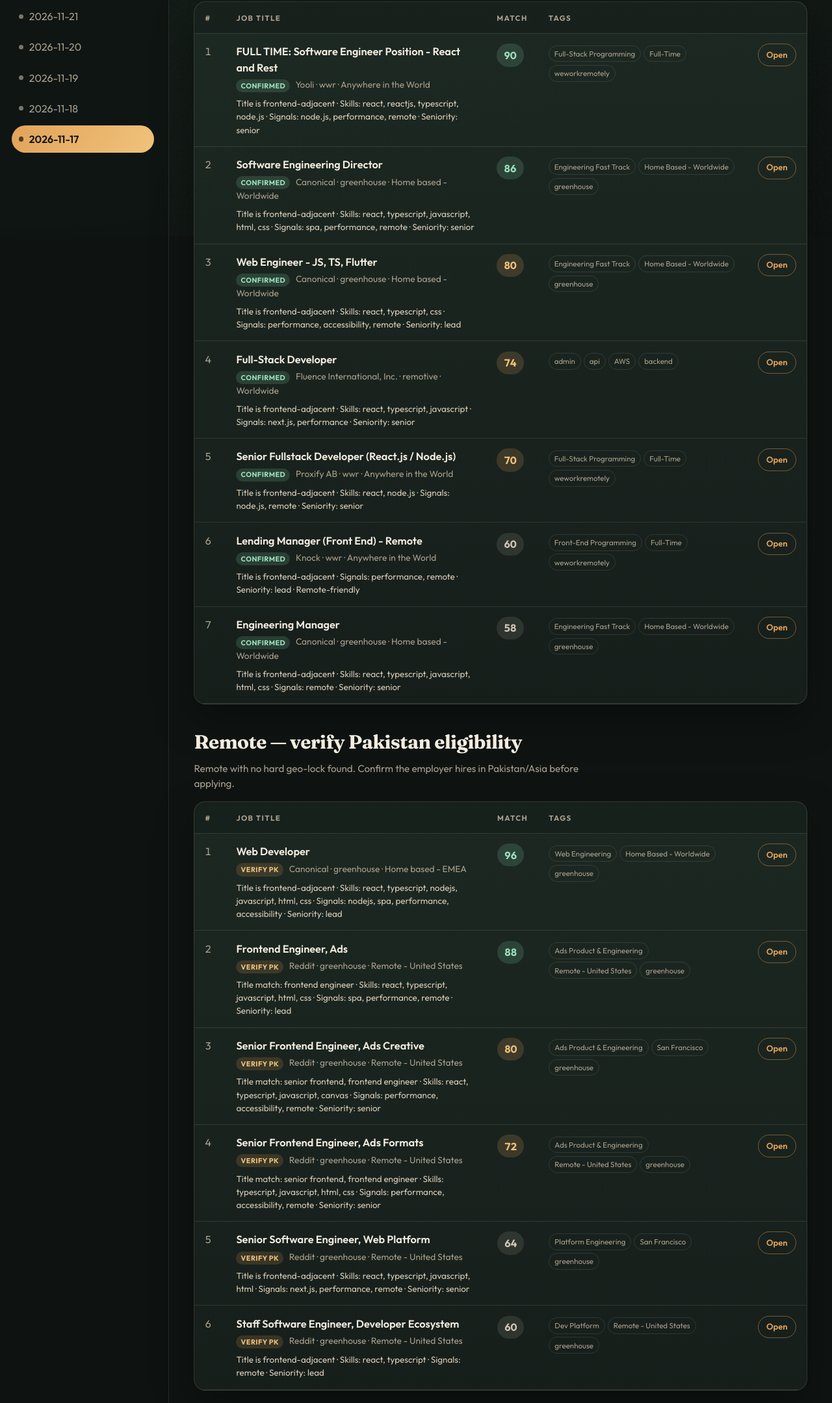
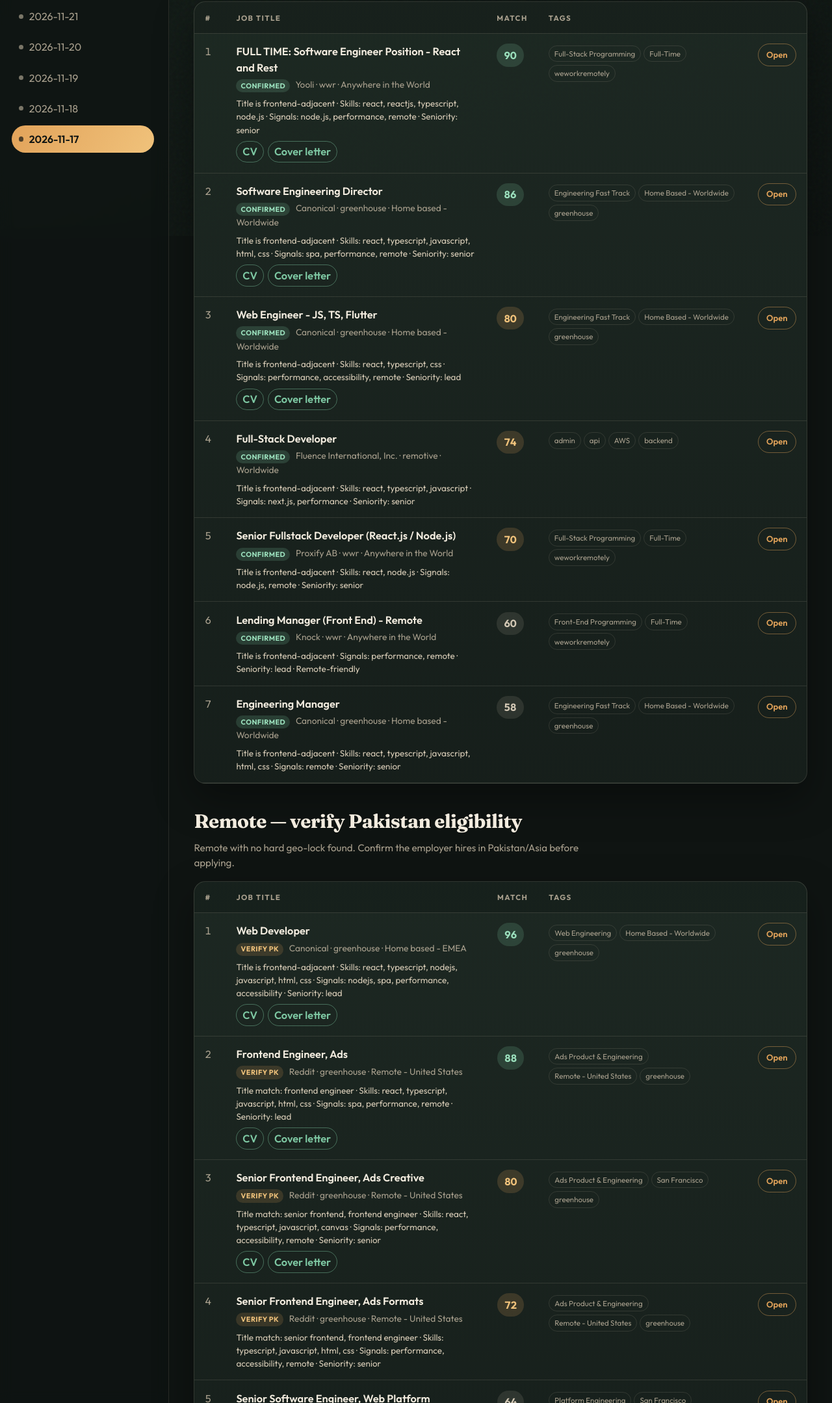
Before and after one commit to alishah151/public_pages, a plain HTML site: page job_finder/days/2026-11-17.html in a window 1280 px wide. Shown: the part 437-2596 px from the top of the page at 65% size. Drawn offline with Linux system fonts and the light colour scheme.

Commit message:
deploy: update job_finder

```diff
--- a/job_finder/assets/styles.css
+++ b/job_finder/assets/styles.css
@@ -361,6 +361,29 @@ tbody tr:hover {
   color: var(--ink);
 }
 
+.apply-docs {
+  display: flex;
+  flex-wrap: wrap;
+  gap: 0.4rem;
+  margin-top: 0.45rem;
+}
+
+.doc-link {
+  display: inline-block;
+  padding: 0.22rem 0.55rem;
+  border-radius: 999px;
+  border: 1px solid rgba(126, 200, 163, 0.45);
+  color: var(--accent-2);
+  font-size: 0.72rem;
+  font-weight: 600;
+  transition: background 160ms ease, color 160ms ease;
+}
+
+.doc-link:hover {
+  background: var(--accent-2);
+  color: var(--ink);
+}
+
 .empty,
 .empty-nav {
   color: var(--muted);
--- a/job_finder/data/2026-11-27.json
+++ b/job_finder/data/2026-11-27.json
@@ -1,6 +1,6 @@
 {
   "date": "2026-11-27",
-  "generatedAt": "2026-11-27T10:55:40.670Z",
+  "generatedAt": "2026-11-27T11:00:24.796Z",
   "meta": {
     "fetchedCount": 958,
     "freshCount": 933,
--- a/job_finder/data/latest.json
+++ b/job_finder/data/latest.json
@@ -1,6 +1,6 @@
 {
   "date": "2026-11-27",
-  "generatedAt": "2026-11-27T10:55:40.670Z",
+  "generatedAt": "2026-11-27T11:00:24.796Z",
   "meta": {
     "fetchedCount": 958,
     "freshCount": 933,
--- a/job_finder/data/seen.json
+++ b/job_finder/data/seen.json
@@ -1,5 +1,5 @@
 {
-  "updatedAt": "2026-11-27T10:55:40.676Z",
+  "updatedAt": "2026-11-27T11:00:24.804Z",
   "jobs": {
     "url:https://job-boards.greenhouse.io/canonical/jobs/5211861": {
       "firstSeen": "2026-11-17",
--- a/job_finder/days/2026-11-17.html
+++ b/job_finder/days/2026-11-17.html
@@ -78,6 +78,10 @@
     <a href="https://weworkremotely.com/remote-jobs/yooli-full-time-software-engineer-position-react-and-rest-1" target="_blank" rel="noopener noreferrer">FULL TIME: Software Engineer Position - React and Rest</a>
     <div class="meta"><span class="badge badge-confirmed">Confirmed</span> Yooli · wwr · Anywhere in the World</div>
     <div class="reason">Title is frontend-adjacent · Skills: react, reactjs, typescript, node.js · Signals: node.js, performance, remote · Seniority: senior</div>
+    <div class="apply-docs">
+    <a class="doc-link" href="../assets/Muhammad_Ali_CV.pdf" target="_blank" rel="noopener noreferrer">CV</a>
+    <a class="doc-link" href="../assets/Muhammad_Ali_Cover_Letter.pdf" target="_blank" rel="noopener noreferrer">Cover letter</a>
+  </div>
   </td>
   <td class="col-score"><span class="score score-high">90</span></td>
   <td class="col-tags"><span class="tag">Full-Stack Programming</span><span class="tag">Full-Time</span><span class="tag">weworkremotely</span></td>
@@ -89,6 +93,10 @@
     <a href="https://job-boards.greenhouse.io/canonical/jobs/5211861" target="_blank" rel="noopener noreferrer">Software Engineering Director</a>
     <div class="meta"><span class="badge badge-confirmed">Confirmed</span> Canonical · greenhouse · Home based - Worldwide</div>
     <div class="reason">Title is frontend-adjacent · Skills: react, typescript, javascript, html, css · Signals: spa, performance, remote · Seniority: senior</div>
+    <div class="apply-docs">
+    <a class="doc-link" href="../assets/Muhammad_Ali_CV.pdf" target="_blank" rel="noopener noreferrer">CV</a>
+    <a class="doc-link" href="../assets/Muhammad_Ali_Cover_Letter.pdf" target="_blank" rel="noopener noreferrer">Cover letter</a>
+  </div>
   </td>
   <td class="col-score"><span class="score score-high">86</span></td>
   <td class="col-tags"><span class="tag">Engineering Fast Track</span><span class="tag">Home Based - Worldwide</span><span class="tag">greenhouse</span></td>
@@ -100,6 +108,10 @@
     <a href="https://job-boards.greenhouse.io/canonical/jobs/5150422" target="_blank" rel="noopener noreferrer">Web Engineer - JS, TS, Flutter</a>
     <div class="meta"><span class="badge badge-confirmed">Confirmed</span> Canonical · greenhouse · Home based - Worldwide</div>
     <div class="reason">Title is frontend-adjacent · Skills: react, typescript, css · Signals: performance, accessibility, remote · Seniority: lead</div>
+    <div class="apply-docs">
+    <a class="doc-link" href="../assets/Muhammad_Ali_CV.pdf" target="_blank" rel="noopener noreferrer">CV</a>
+    <a class="doc-link" href="../assets/Muhammad_Ali_Cover_Letter.pdf" target="_blank" rel="noopener noreferrer">Cover letter</a>
+  </div>
   </td>
   <td class="col-score"><span class="score score-mid">80</span></td>
   <td class="col-tags"><span class="tag">Engineering Fast Track</span><span class="tag">Home Based - Worldwide</span><span class="tag">greenhouse</span></td>
@@ -111,6 +123,7 @@
     <a href="https://remotive.com/remote-jobs/software-development/full-stack-developer-2091165" target="_blank" rel="noopener noreferrer">Full-Stack Developer</a>
     <div class="meta"><span class="badge badge-confirmed">Confirmed</span> Fluence International, Inc. · remotive · Worldwide</div>
     <div class="reason">Title is frontend-adjacent · Skills: react, typescript, javascript · Signals: next.js, performance · Seniority: senior</div>
+
   </td>
   <td class="col-score"><span class="score score-mid">74</span></td>
   <td class="col-tags"><span class="tag">admin</span><span class="tag">api</span><span class="tag">AWS</span><span class="tag">backend</span></td>
@@ -122,6 +135,7 @@
     <a href="https://weworkremotely.com/remote-jobs/proxify-ab-senior-fullstack-developer-react-js-node-js-5" target="_blank" rel="noopener noreferrer">Senior Fullstack Developer (React.js / Node.js)</a>
     <div class="meta"><span class="badge badge-confirmed">Confirmed</span> Proxify AB · wwr · Anywhere in the World</div>
     <div class="reason">Title is frontend-adjacent · Skills: react, node.js · Signals: node.js, remote · Seniority: senior</div>
+
   </td>
   <td class="col-score"><span class="score score-mid">70</span></td>
   <td class="col-tags"><span class="tag">Full-Stack Programming</span><span class="tag">Full-Time</span><span class="tag">weworkremotely</span></td>
@@ -133,6 +147,7 @@
     <a href="https://weworkremotely.com/remote-jobs/knock-lending-manager-front-end-remote" target="_blank" rel="noopener noreferrer">Lending Manager (Front End) - Remote</a>
     <div class="meta"><span class="badge badge-confirmed">Confirmed</span> Knock · wwr · Anywhere in the World</div>
     <div class="reason">Title is frontend-adjacent · Signals: performance, remote · Seniority: lead · Remote-friendly</div>
+
   </td>
   <td class="col-score"><span class="score score-ok">60</span></td>
   <td class="col-tags"><span class="tag">Front-End Programming</span><span class="tag">Full-Time</span><span class="tag">weworkremotely</span></td>
@@ -144,6 +159,7 @@
     <a href="https://job-boards.greenhouse.io/canonical/jobs/5188002" target="_blank" rel="noopener noreferrer">Engineering Manager</a>
     <div class="meta"><span class="badge badge-confirmed">Confirmed</span> Canonical · greenhouse · Home based - Worldwide</div>
     <div class="reason">Title is frontend-adjacent · Skills: react, typescript, javascript, html, css · Signals: remote · Seniority: senior</div>
+
   </td>
   <td class="col-score"><span class="score score-ok">58</span></td>
   <td class="col-tags"><span class="tag">Engineering Fast Track</span><span class="tag">Home Based - Worldwide</span><span class="tag">greenhouse</span></td>
@@ -178,6 +194,10 @@
     <a href="https://job-boards.greenhouse.io/canonical/jobs/2804965" target="_blank" rel="noopener noreferrer">Web Developer</a>
     <div class="meta"><span class="badge badge-verify">Verify PK</span> Canonical · greenhouse · Home based - EMEA</div>
     <div class="reason">Title is frontend-adjacent · Skills: react, typescript, nodejs, javascript, html, css · Signals: nodejs, spa, performance, accessibility · Seniority: lead</div>
+    <div class="apply-docs">
+    <a class="doc-link" href="../assets/Muhammad_Ali_CV.pdf" target="_blank" rel="noopener noreferrer">CV</a>
+    <a class="doc-link" href="../assets/Muhammad_Ali_Cover_Letter.pdf" target="_blank" rel="noopener noreferrer">Cover letter</a>
+  </div>
   </td>
   <td class="col-score"><span class="score score-high">96</span></td>
   <td class="col-tags"><span class="tag">Web Engineering</span><span class="tag">Home Based - Worldwide</span><span class="tag">greenhouse</span></td>
@@ -189,6 +209,10 @@
     <a href="https://job-boards.greenhouse.io/reddit/jobs/8194576" target="_blank" rel="noopener noreferrer">Frontend Engineer, Ads</a>
     <div class="meta"><span class="badge badge-verify">Verify PK</span> Reddit · greenhouse · Remote - United States</div>
     <div class="reason">Title match: frontend engineer · Skills: react, typescript, javascript, html, css · Signals: spa, performance, remote · Seniority: lead</div>
+    <div class="apply-docs">
+    <a class="doc-link" href="../assets/Muhammad_Ali_CV.pdf" target="_blank" rel="noopener noreferrer">CV</a>
+    <a class="doc-link" href="../assets/Muhammad_Ali_Cover_Letter.pdf" target="_blank" rel="noopener noreferrer">Cover letter</a>
+  </div>
   </td>
   <td class="col-score"><span class="score score-high">88</span></td>
   <td class="col-tags"><span class="tag">Ads Product &amp; Engineering</span><span class="tag">Remote - United States</span><span class="tag">greenhouse</span></td>
@@ -200,6 +224,10 @@
     <a href="https://job-boards.greenhouse.io/reddit/jobs/8175520" target="_blank" rel="noopener noreferrer">Senior Frontend Engineer, Ads Creative</a>
     <div class="meta"><span class="badge badge-verify">Verify PK</span> Reddit · greenhouse · Remote - United States</div>
     <div class="reason">Title match: senior frontend, frontend engineer · Skills: react, typescript, javascript, canvas · Signals: performance, accessibility, remote · Seniority: senior</div>
+    <div class="apply-docs">
+    <a class="doc-link" href="../assets/Muhammad_Ali_CV.pdf" target="_blank" rel="noopener noreferrer">CV</a>
+    <a class="doc-link" href="../assets/Muhammad_Ali_Cover_Letter.pdf" target="_blank" rel="noopener noreferrer">Cover letter</a>
+  </div>
   </td>
   <td class="col-score"><span class="score score-mid">80</span></td>
   <td class="col-tags"><span class="tag">Ads Product &amp; Engineering</span><span class="tag">San Francisco</span><span class="tag">greenhouse</span></td>
@@ -211,6 +239,7 @@
     <a href="https://job-boards.greenhouse.io/reddit/jobs/8287466" target="_blank" rel="noopener noreferrer">Senior Frontend Engineer, Ads Formats</a>
     <div class="meta"><span class="badge badge-verify">Verify PK</span> Reddit · greenhouse · Remote - United States</div>
     <div class="reason">Title match: senior frontend, frontend engineer · Skills: typescript, javascript, html, css · Signals: performance, accessibility, remote · Seniority: senior</div>
+
   </td>
   <td class="col-score"><span class="score score-mid">72</span></td>
   <td class="col-tags"><span class="tag">Ads Product &amp; Engineering</span><span class="tag">Remote - United States</span><span class="tag">greenhouse</span></td>
@@ -222,6 +251,7 @@
     <a href="https://job-boards.greenhouse.io/reddit/jobs/8303798" target="_blank" rel="noopener noreferrer">Senior Software Engineer, Web Platform</a>
     <div class="meta"><span class="badge badge-verify">Verify PK</span> Reddit · greenhouse · Remote - United States</div>
     <div class="reason">Title is frontend-adjacent · Skills: react, typescript, javascript, html · Signals: next.js, performance, remote · Seniority: senior</div>
+
   </td>
   <td class="col-score"><span class="score score-ok">64</span></td>
   <td class="col-tags"><span class="tag">Platform Engineering</span><span class="tag">San Francisco</span><span class="tag">greenhouse</span></td>
@@ -233,6 +263,7 @@
     <a href="https://job-boards.greenhouse.io/reddit/jobs/8180636" target="_blank" rel="noopener noreferrer">Staff Software Engineer, Developer Ecosystem</a>
     <div class="meta"><span class="badge badge-verify">Verify PK</span> Reddit · greenhouse · Remote - United States</div>
     <div class="reason">Title is frontend-adjacent · Skills: react, typescript · Signals: remote · Seniority: lead</div>
+
   </td>
   <td class="col-score"><span class="score score-ok">60</span></td>
   <td class="col-tags"><span class="tag">Dev Platform</span><span class="tag">Remote - United States</span><span class="tag">greenhouse</span></td>
```
Also changed, not shown: job_finder/days/2026-11-18.html (+1 -0 lines), job_finder/days/2026-11-19.html (+9 -0 lines), job_finder/days/2026-11-20.html (+2 -0 lines), job_finder/days/2026-11-21.html (+5 -0 lines), job_finder/days/2026-11-22.html (+1 -0 lines), job_finder/days/2026-11-23.html (+8 -0 lines), job_finder/days/2026-11-24.html (+7 -0 lines), job_finder/days/2026-11-25.html (+4 -0 lines), job_finder/days/2026-11-26.html (+2 -0 lines), job_finder/days/2026-11-27.html (+1 -0 lines), job_finder/index.html (+1 -0 lines), 2 other files.
